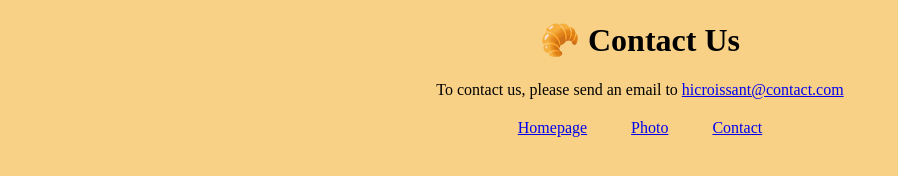
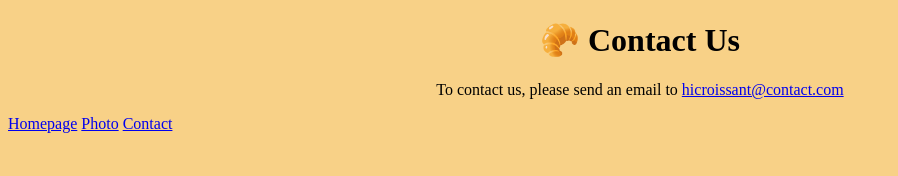
Before and after one commit to beeulah-s/croissant, a plain HTML site: page contact.html in a window 1280 px wide. Shown: the whole page, without its empty margins (0-898 px from the left). Drawn offline with Linux system fonts and the light colour scheme.

Commit message:
Updated code for SEO

```diff
--- a/contact.html
+++ b/contact.html
@@ -5,7 +5,11 @@
     <meta http-equiv="X-UA-Compatible" content="IE=edge" />
     <meta name="viewport" content="width=device-width, initial-scale=1.0" />
     <link rel="stylesheet" href="/styles/style.css" />
-    <title>Contact Us</title>
+    <title>Contact Us - Croissant.com</title>
+    <meta
+      name="description"
+      content="Contact croissant.com to learn more about our homemade croissants"
+    />
   </head>
   <body>
     <h1>🥐 Contact Us</h1>
@@ -14,10 +18,8 @@
       <a href="mailto:hicroissant@contact.com">hicroissant@contact.com</a>
     </p>
 
-    <footer>
-      <a href="/">Homepage</a>
-      <a href="/photo.html">Photo</a>
-      <a href="/contact.html">Contact</a>
-    </footer>
+    <a href="/" title="Home">Homepage</a>
+    <a href="/photo.html" title="Croissant Photo">Photo</a>
+    <a href="/contact.html" title="Contact Croissant.com">Contact</a>
   </body>
 </html>
```
Also changed, not shown: index.html (+8 -4 lines), photo.html (+8 -4 lines).
